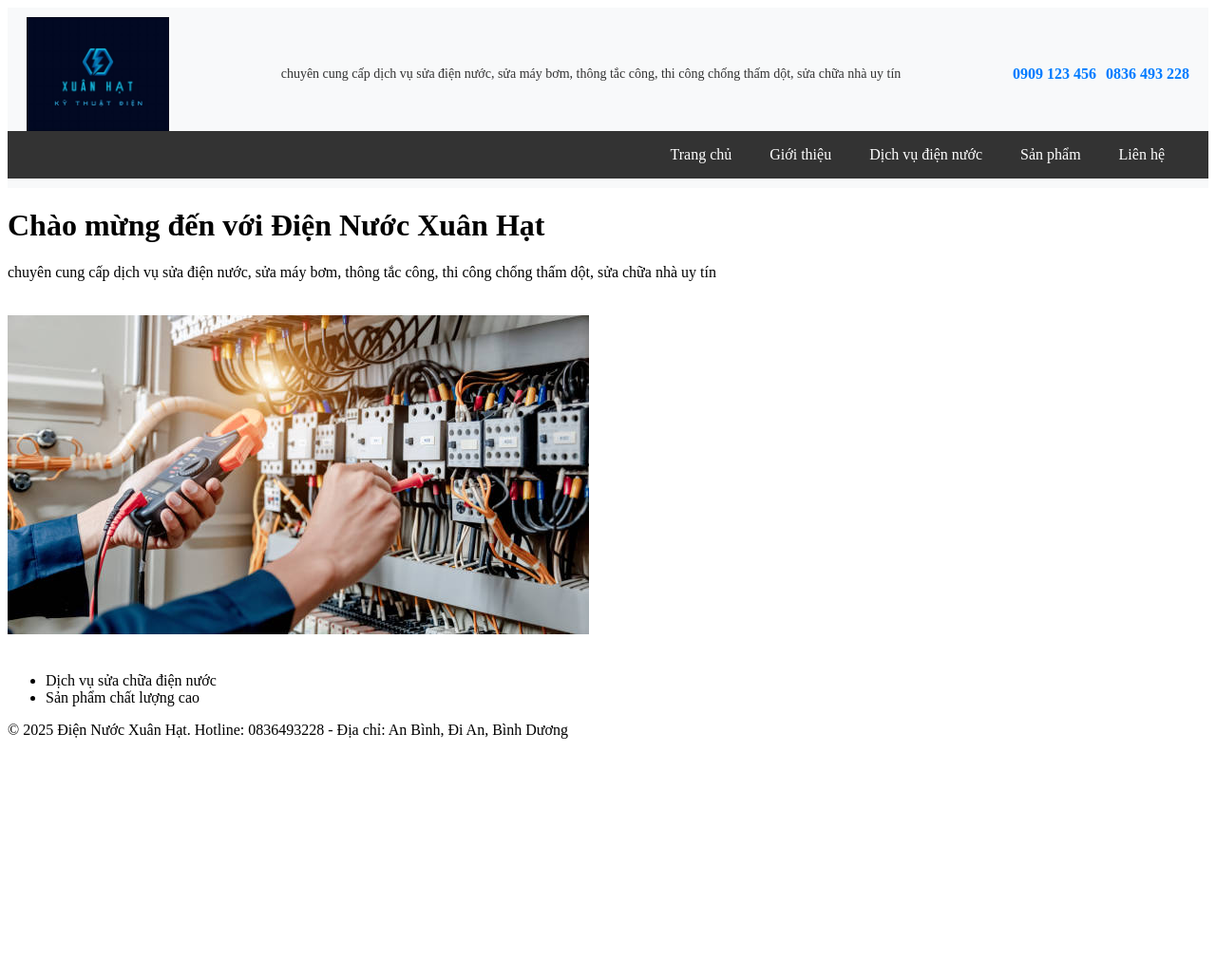
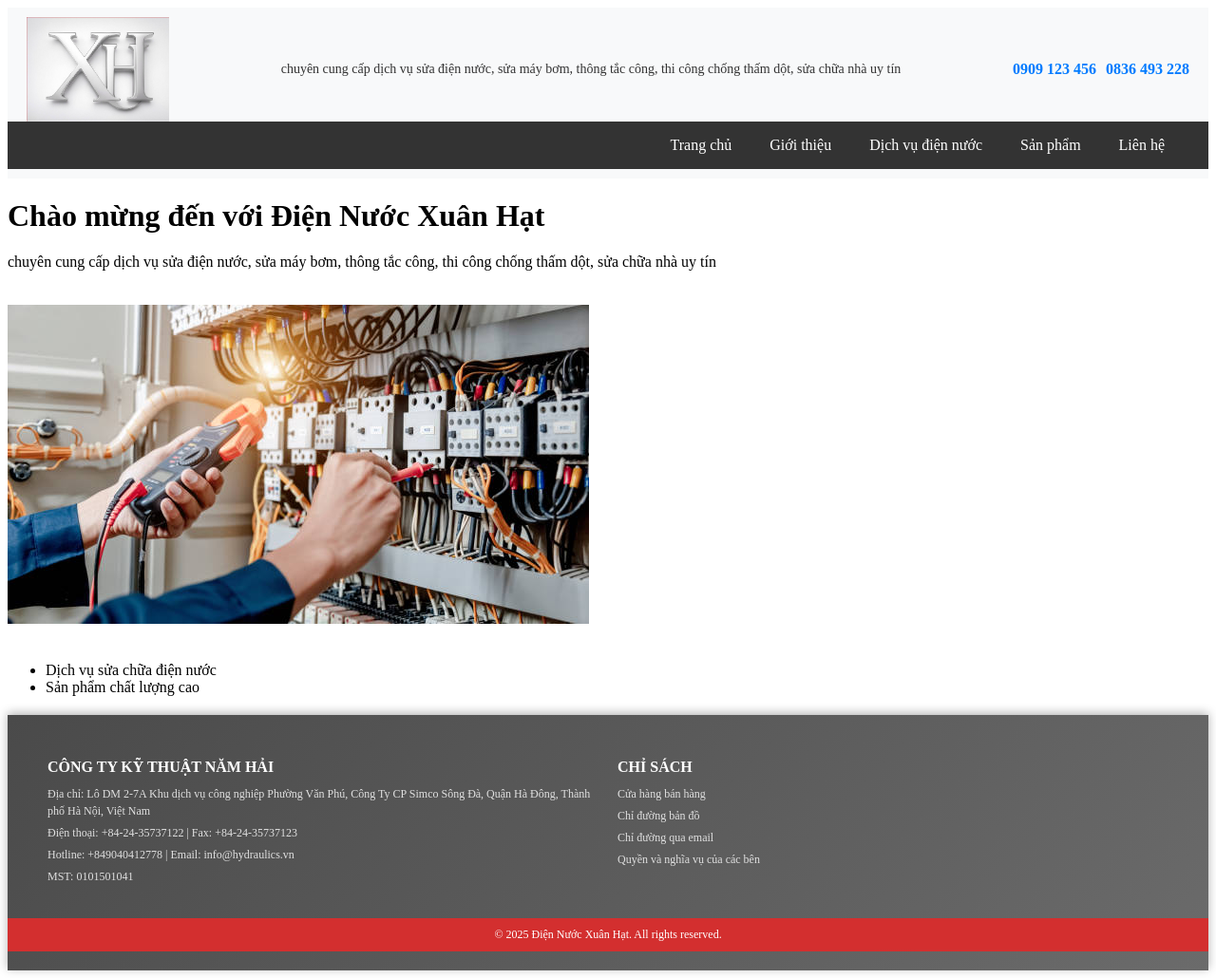
Before and after one commit to nguyenducchi123/diennuocxuanhat, a Django app: page / in a window 1280 px wide. Shown: the whole page at 95% size. Before the commit the page ends 778 px from the top, so only its background shows below. Run offline with Django 5.2, Linux system fonts and the light colour scheme.

Commit message:
Update footer with modern gray background and right-aligned Chi Sach

```diff
--- a/home/static/css/style.css
+++ b/home/static/css/style.css
@@ -1,5 +1,4 @@
-
-/* CSS cho header và navbar */
+/* CSS cho header (giữ nguyên từ trước) */
 .header {
     background-color: #f8f9fa;
     padding: 10px 0;
@@ -71,39 +70,102 @@
     display: none;
 }
 
-/* Responsive design */
 @media screen and (max-width: 768px) {
     .header-top {
         flex-direction: column;
         text-align: center;
     }
-
     .slogan {
         margin: 10px 0;
     }
-
     .menu {
         display: none;
         flex-direction: column;
         position: absolute;
-        top: 100px; /* Dịch xuống dưới header-top */
+        top: 100px;
         left: 0;
         background-color: #333;
         width: 100%;
         padding: 1rem;
         z-index: 1000;
     }
-
     .menu.active {
         display: flex;
     }
-
     .hamburger {
         display: block;
     }
-
     .menu li {
         margin: 10px 0;
         text-align: center;
     }
 }
+
+/* CSS cho footer */
+.footer {
+    background: linear-gradient(135deg, #4a4a4a, #6b6b6b); /* Gradient xám hiện đại */
+    color: white;
+    padding: 20px 0;
+    margin-top: 20px;
+    box-shadow: 0 -2px 10px rgba(0, 0, 0, 0.3); /* Bóng đổ hiện đại */
+    position: relative;
+}
+
+.footer-content {
+    display: flex;
+    justify-content: space-between;
+    max-width: 1200px;
+    margin: 0 auto;
+    padding: 0 20px;
+    flex-wrap: wrap;
+}
+
+.footer-left, .footer-right {
+    flex: 1;
+    min-width: 200px;
+    padding: 10px;
+}
+
+.footer-left h3, .footer-right h3 {
+    font-size: 16px;
+    margin-bottom: 10px;
+    font-weight: bold;
+    text-transform: uppercase;
+}
+
+.footer-left p {
+    font-size: 12px;
+    line-height: 1.5;
+    margin: 5px 0;
+    color: #e0e0e0;
+}
+
+.footer-right p {
+    font-size: 12px;
+    line-height: 1.5;
+    margin: 5px 0;
+    color: #e0e0e0;
+}
+
+.footer-bottom {
+    background-color: #d32f2f;
+    text-align: center;
+    padding: 10px 0;
+    color: white;
+    font-size: 12px;
+    margin-top: 20px;
+}
+
+.footer-bottom p {
+    margin: 0;
+}
+
+@media screen and (max-width: 768px) {
+    .footer-content {
+        flex-direction: column;
+        text-align: center;
+    }
+    .footer-left, .footer-right {
+        flex: 100%;
+    }
+}
--- a/home/templates/home/base.html
+++ b/home/templates/home/base.html
@@ -32,7 +32,25 @@
     </header>
     {% block content %}{% endblock %}
     <footer class="footer">
-        <p>© 2025 Điện Nước Xuân Hạt. Hotline: 0836493228 - Địa chỉ: An Bình, Đi An, Bình Dương</p>
+        <div class="footer-content">
+            <div class="footer-left">
+                <h3>CÔNG TY KỸ THUẬT NĂM HẢI</h3>
+                <p>Địa chỉ: Lô DM 2-7A Khu dịch vụ công nghiệp Phường Văn Phú, Công Ty CP Simco Sông Đà, Quận Hà Đông, Thành phố Hà Nội, Việt Nam</p>
+                <p>Điện thoại: +84-24-35737122 | Fax: +84-24-35737123</p>
+                <p>Hotline: +849040412778 | Email: info@hydraulics.vn</p>
+                <p>MST: 0101501041</p>
+            </div>
+            <div class="footer-right">
+                <h3>CHỈ SÁCH</h3>
+                <p>Cửa hàng bán hàng</p>
+                <p>Chỉ đường bản đồ</p>
+                <p>Chỉ đường qua email</p>
+                <p>Quyền và nghĩa vụ của các bên</p>
+            </div>
+        </div>
+        <div class="footer-bottom">
+            <p>© 2025 Điện Nước Xuân Hạt. All rights reserved.</p>
+        </div>
     </footer>
 
     <script>
```
Also changed, not shown: home/static/images/logo.jpg, 3 other files.
